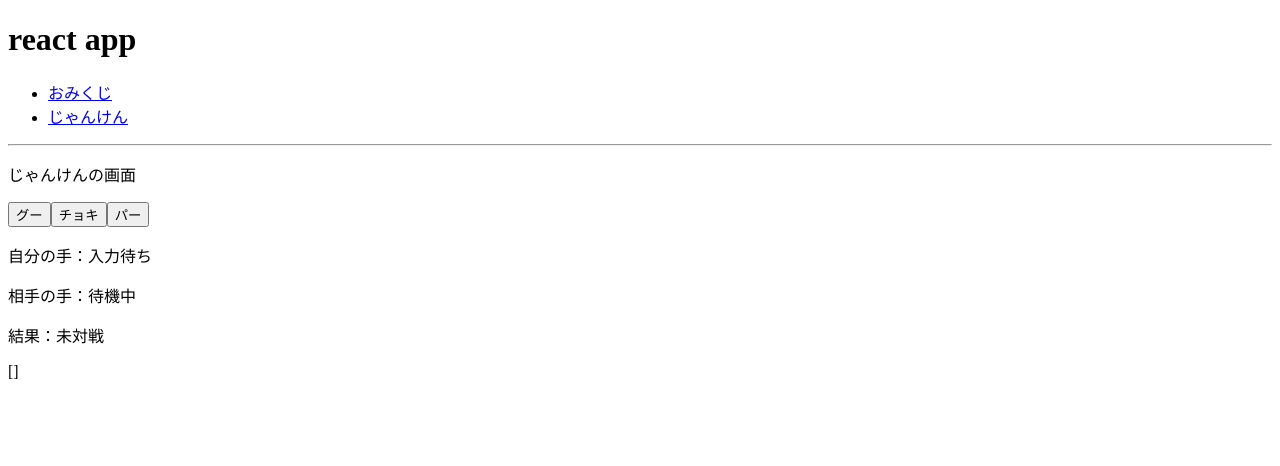
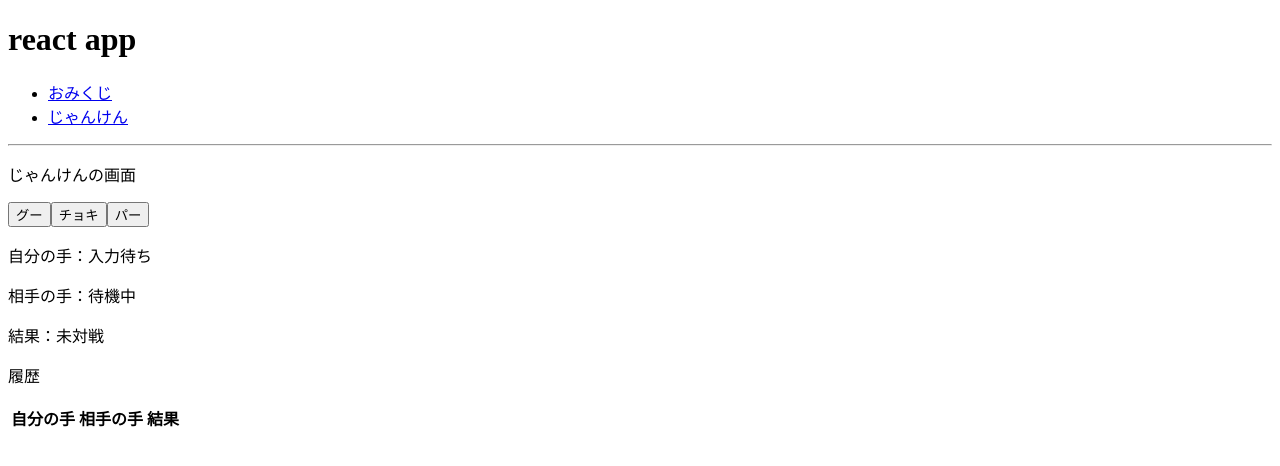
Before and after one commit to taroosg/react-sample, a React (Create React App) app: page /janken in a window 1280 px wide. Shown: the top 466 px of the page. Built offline with nearby package versions, Linux system fonts and the light colour scheme.

Commit message:
add janken action04

```diff
--- a/src/pages/Janken.jsx
+++ b/src/pages/Janken.jsx
@@ -47,7 +47,19 @@ export const Janken = () => {
       <p>自分の手：{jankenResult.myHand}</p>
       <p>相手の手：{jankenResult.comHand}</p>
       <p>結果：{jankenResult.result}</p>
-      <p>{JSON.stringify(history)}</p>
+      <p>履歴</p>
+      <table>
+        <thead>
+          <tr>
+            <th>自分の手</th>
+            <th>相手の手</th>
+            <th>結果</th>
+          </tr>
+        </thead>
+        <tbody>
+          {history.map((x, i) => <tr key={i}><td>{x.myHand}</td><td>{x.comHand}</td><td>{x.result}</td></tr>)}
+        </tbody>
+      </table>
     </>
   )
 }
```
